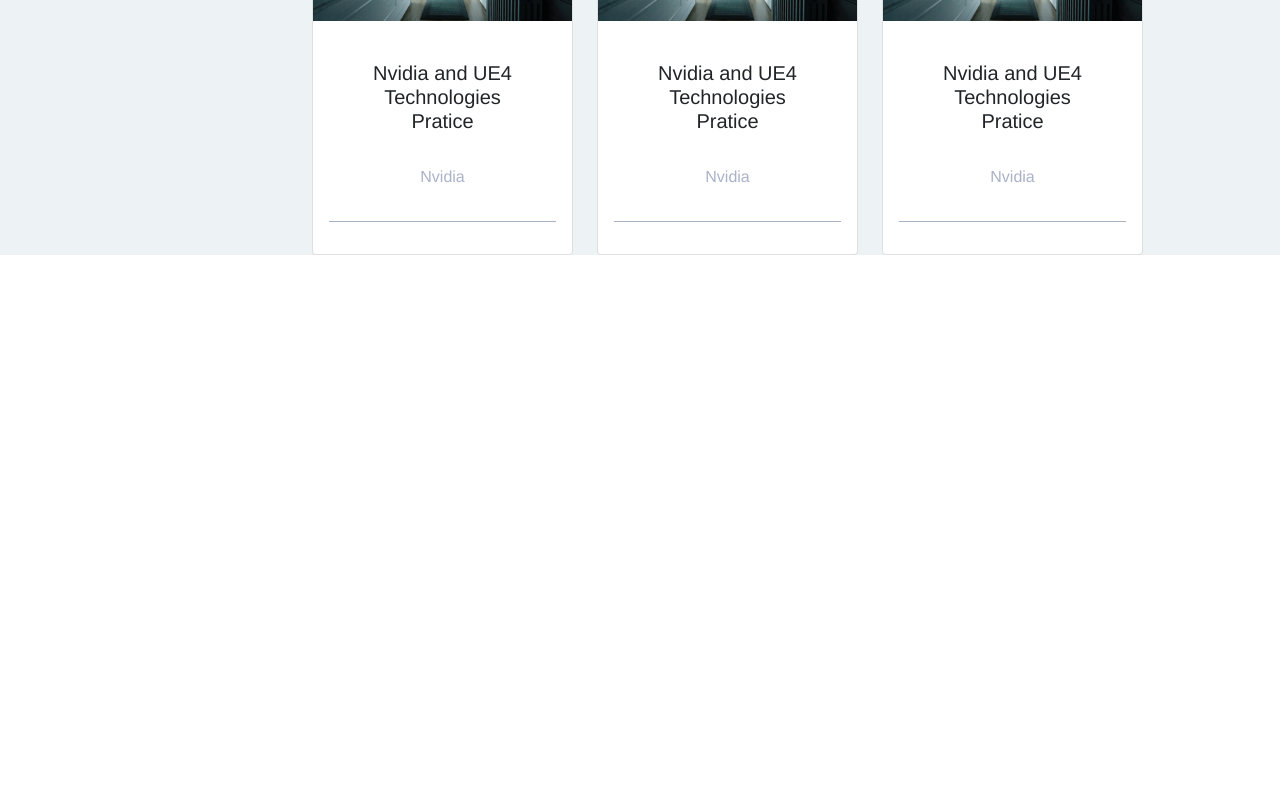
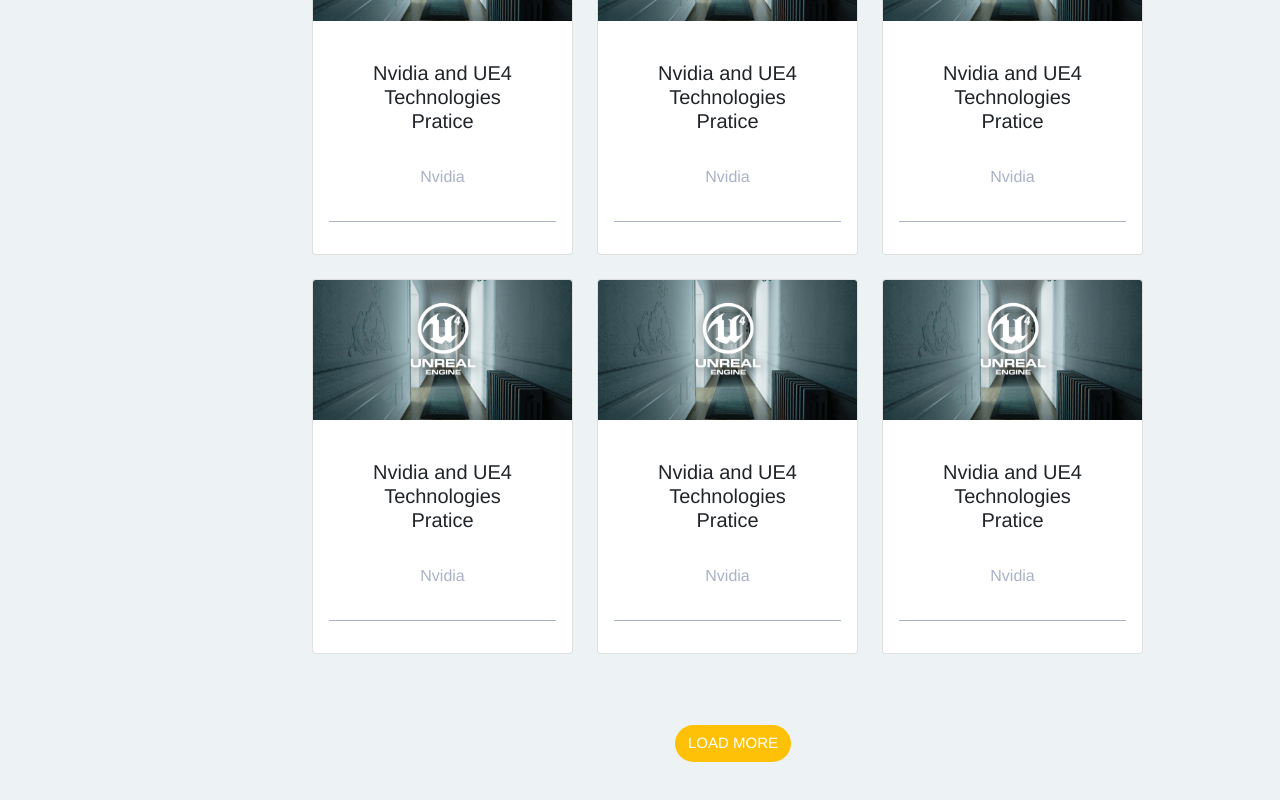
Before and after one commit to Dax2976/proj-html-vuejs, a Vue app: page / in a window 1280 px wide. Shown: the part 1918-2718 px from the top of the page. Before the commit the page ends 2173 px from the top, so only its background shows below. Built offline with nearby package versions, Linux system fonts and the light colour scheme.

Commit message:
add btn and other col need to rework them

```diff
--- a/src/components/CardCompPrice.vue
+++ b/src/components/CardCompPrice.vue
@@ -33,6 +33,41 @@
                         </div>
                     </div>
                 </div>
+            </div>
+            <div class="row my-4">
+                <div class="col-3">
+                    <div class="card" style="32rem;">
+                        <img src="@/images/12345-1-740x400.png" alt="" class="card-img-top">
+                        <div class="card-body">
+                            <h5 class="card-title text-center p-4">Nvidia and UE4 Technologies Pratice</h5>
+                            <p class="card-text text-center">Nvidia</p>
+                            <p class="br p-2"></p>
+                        </div>
+                    </div>
+                </div>
+                <div class="col-3">
+                    <div class="card" style="32rem;">
+                        <img src="@/images/12345-1-740x400.png" alt="" class="card-img-top">
+                        <div class="card-body">
+                            <h5 class="card-title text-center p-4">Nvidia and UE4 Technologies Pratice</h5>
+                            <p class="card-text text-center">Nvidia</p>
+                            <p class="br p-2"></p>
+                        </div>
+                    </div>
+                </div>
+                <div class="col-3">
+                    <div class="card" style="32rem;">
+                        <img src="@/images/12345-1-740x400.png" alt="" class="card-img-top">
+                        <div class="card-body">
+                            <h5 class="card-title text-center p-4">Nvidia and UE4 Technologies Pratice</h5>
+                            <p class="card-text text-center">Nvidia</p>
+                            <p class="br p-2"></p>
+                        </div>
+                    </div>
+                </div>
+            </div>
+            <div class="btn">
+                <button class="btn text-uppercase text-white bg-warning d-flex align-items-center">load more</button>
             </div>
         </div>
     </section>
@@ -73,6 +108,18 @@
     .row{
         padding-left: 300px;
         position: relative;
+    }
 
+    .container-fluid{
+        padding-bottom: 5rem;
+    }
+
+    .btn{
+
+        position: relative;
+        left: 325px;
+        top: 20px;
+        border-radius: 30px;
+        font-size: 15px;
     }
 </style>
```
